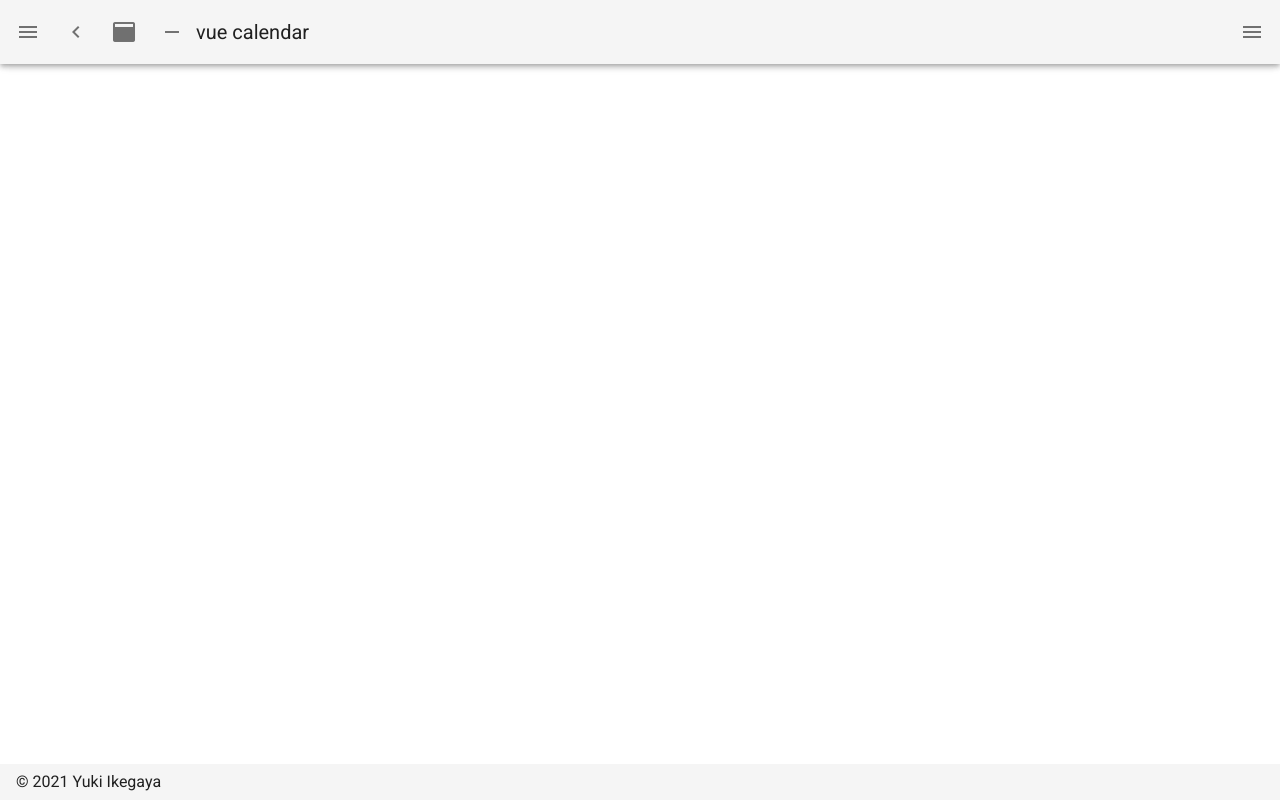
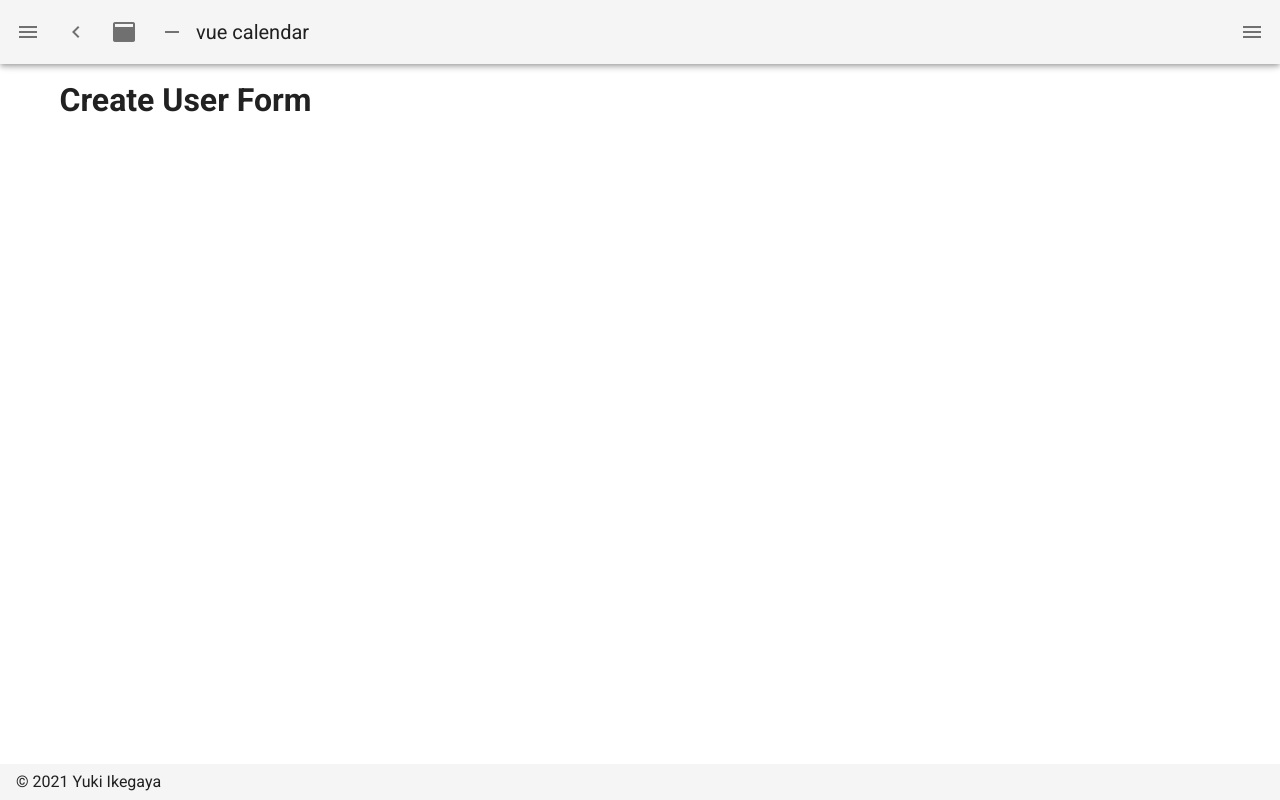
Before and after one commit to ikeyu0806/vue-calendar, a Nuxt app: page /user/create in a window 1280 px wide. Built offline with nearby package versions, Linux system fonts and the light colour scheme.

Commit message:
create register user form template

```diff
--- /dev/null
+++ b/components/User/createForm.vue
@@ -0,0 +1,3 @@
+<template>
+  <h1>Create User Form</h1>
+</template>
--- /dev/null
+++ b/pages/user/create.vue
@@ -0,0 +1,13 @@
+<template>
+  <CreateForm></CreateForm>
+</template>
+
+<script>
+import CreateForm from '~/components/User/CreateForm'
+
+export default {
+  components: {
+    CreateForm
+  }
+}
+</script>
```
